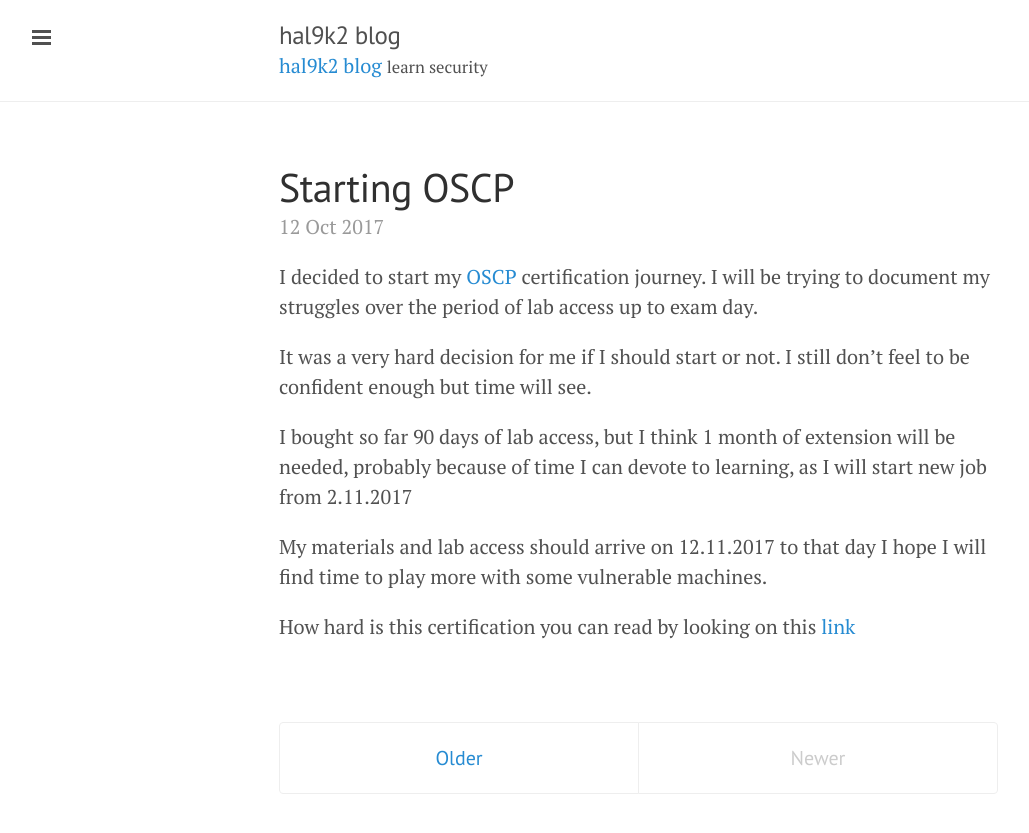
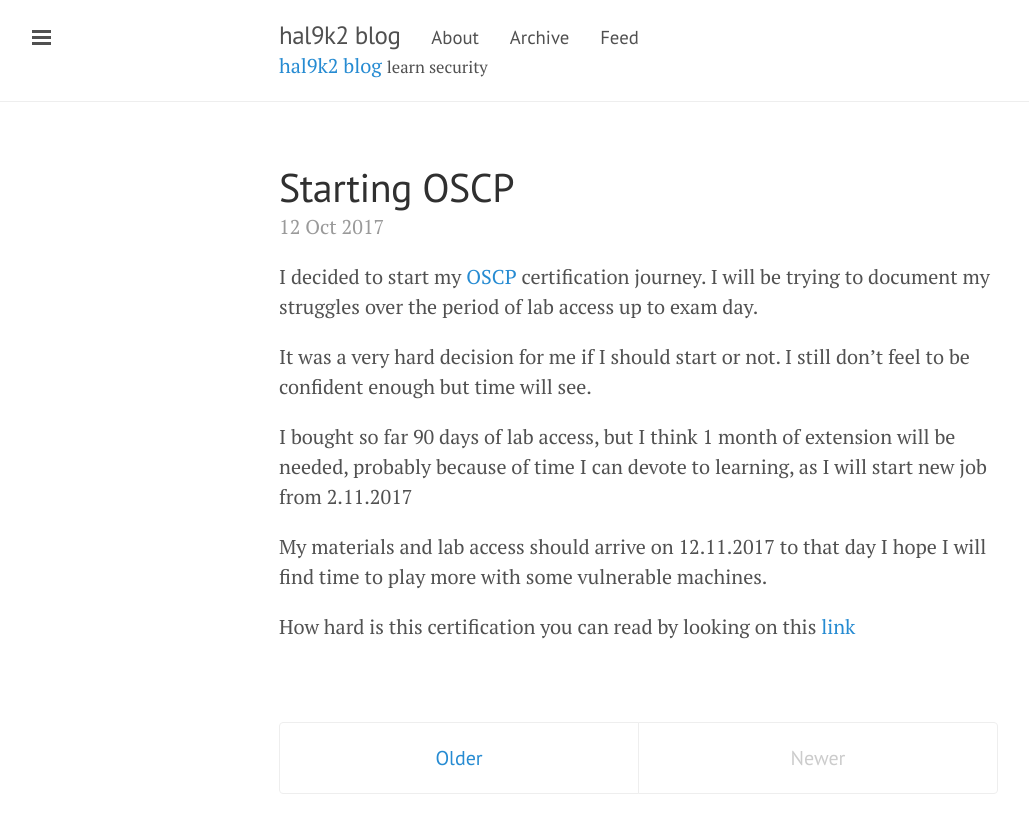
Before and after one commit to chosenonehacks/chosenonepl.github.io.old, a Jekyll site: the page built from index.html, in a window 1280 px wide. Shown: the top 833 px of the page, without its empty margins (1-1030 px from the left). Built offline with Jekyll 4.4.1, drawn with Linux system fonts in a browser that asks for light colours; the list of posts is cut into pages by our own code.

Commit message:
Update _config.yml

```diff
--- a/_config.yml
+++ b/_config.yml
@@ -30,3 +30,9 @@ github:
 gems:
   - jekyll-paginate
   - jekyll-gist
+
+# Page list
+pages_list:
+  About: '/about'
+  Archive: '/archive'
+  Feed: '/atom.xml'
```
